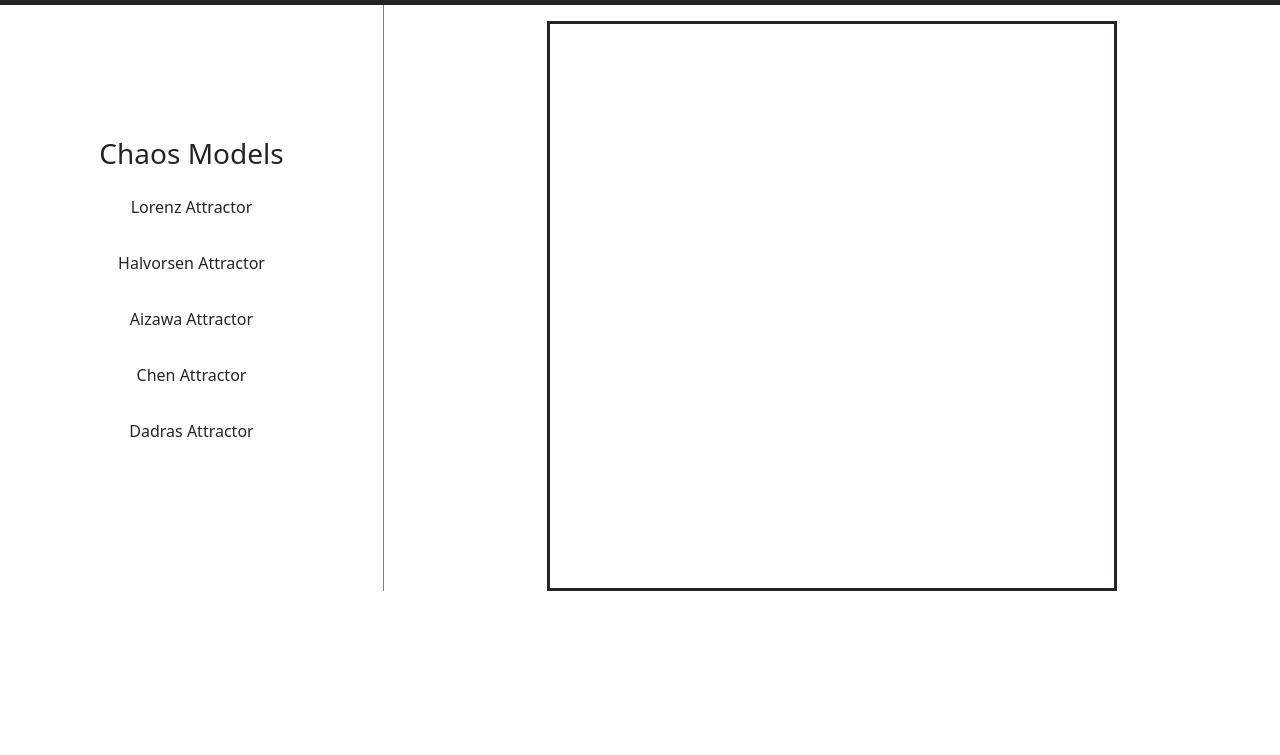
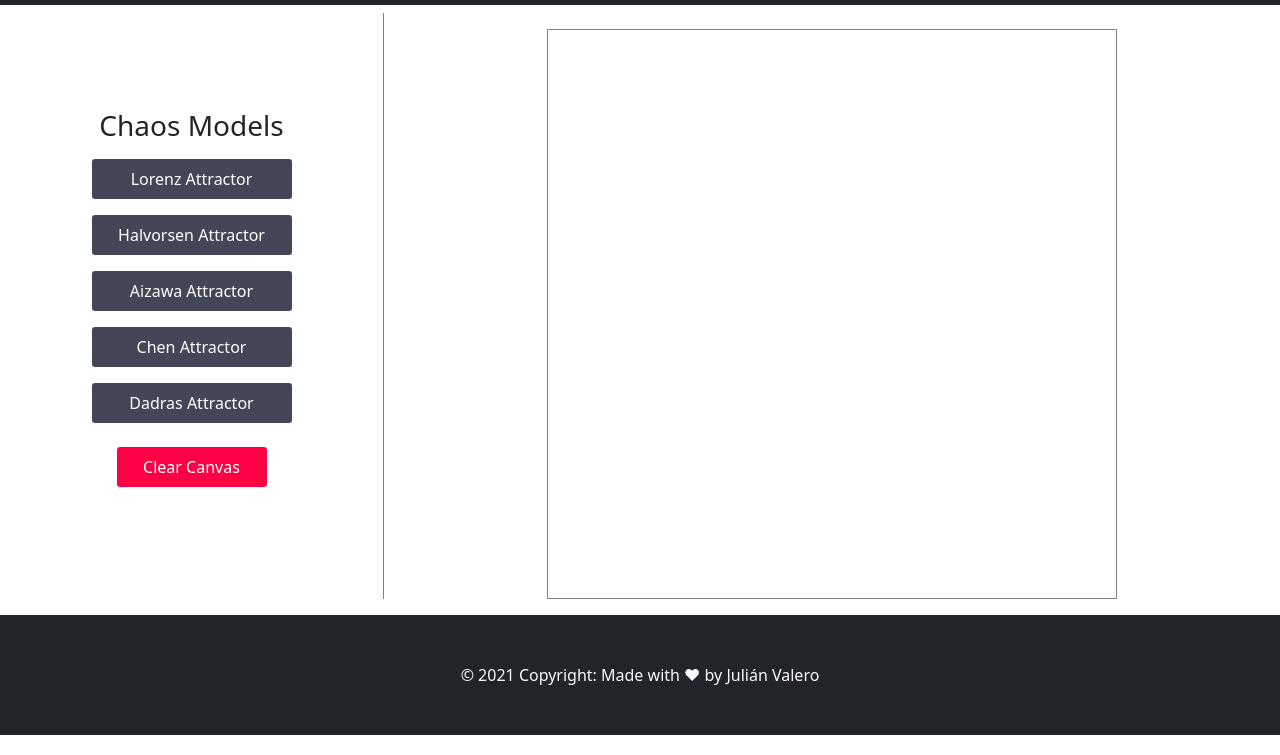
Before and after one commit to Jul472/ChaosModelsVisualizer, a plain HTML site: page index.html in a window 1280 px wide. Shown: the part 45-800 px from the top of the page. Drawn offline with nearby package versions, Linux system fonts and the light colour scheme.

Commit message:
Adding styles to both menus. Adding new js, favicon and css folders. Adding favicon logo. Uptading js code

```diff
--- /dev/null
+++ b/css/index.css
@@ -0,0 +1,71 @@
+body{
+    background-color: rgb(255, 255, 255);
+    /* background-color: #25252A; */
+}
+
+.canvasContainer {
+    margin: auto;
+}
+
+#miCanvas {
+    display: inline-block;
+    max-width: 100%;
+    max-height: 100%;
+}
+
+.functionBtn{
+    padding: .5em;
+    margin: .5em;
+    width: 200px;
+    border: none;
+    border-radius: .2em;
+    background-color: #424656;
+    color: white;
+    outline: none;
+}
+
+.functionBtn:active {
+    background-color: #2c2f3a;
+}
+
+.clearCanvasBtn{
+    background-color: #ff0044;
+    color: white;
+    padding: .5em;
+    margin: 1em 0 1em 0;
+    width: 150px;
+    border: none;
+    outline: none;
+    border-radius: .2em;
+    position: relative;
+    z-index: 1;
+}
+
+.clearCanvasBtn:active{
+    background-color: #c90237;
+}
+
+.desktopMenu {
+    display: none;
+}
+
+@media only screen and (min-width: 992px){
+
+    #miCanvas {
+        /* width: 600px; */
+        height: 570px;
+    }
+
+    .mobileMenu {
+        display: none;
+    }
+    .desktopMenu {
+        display: block;
+        padding: 1em;
+        width: 30vw;
+        border-right: 1px solid gray;
+    }
+    .desktopMenuFunctions{
+        height: 100%;
+    }
+}
--- a/index.css
+++ /dev/null
@@ -1,39 +0,0 @@
-.canvasContainer {
-    margin: auto;
-}
-
-#miCanvas {
-    display: inline-block;
-    max-width: 100%;
-    max-height: 100%;
-}
-
-a {
-    cursor: pointer;
-    padding: 1em;
-}
-
-.desktopMenu {
-    display: none;
-}
-
-@media only screen and (min-width: 992px){
-
-    #miCanvas {
-        /* width: 600px; */
-        height: 570px;
-    }
-
-    .mobileMenu {
-        display: none;
-    }
-    .desktopMenu {
-        display: block;
-        padding: 1em;
-        width: 30vw;
-        border-right: 1px solid gray;
-    }
-    .desktopMenuFunctions{
-        height: 100%;
-    }
-}
--- a/index.html
+++ b/index.html
@@ -1,15 +1,21 @@
 <!DOCTYPE html>
 <html lang="en">
+
 <head>
   <meta charset="UTF-8">
   <meta name="viewport" content="width=device-width, initial-scale=1.0">
   <title>Chaos Models Visualizer</title>
-    <link rel="stylesheet" href="./index.css">
 
-    <link rel="stylesheet" href="https://pro.fontawesome.com/releases/v5.10.0/css/all.css" integrity="sha384-AYmEC3Yw5cVb3ZcuHtOA93w35dYTsvhLPVnYs9eStHfGJvOvKxVfELGroGkvsg+p" crossorigin="anonymous"/>
+  <link rel="stylesheet" href="https://pro.fontawesome.com/releases/v5.10.0/css/all.css"
+    integrity="sha384-AYmEC3Yw5cVb3ZcuHtOA93w35dYTsvhLPVnYs9eStHfGJvOvKxVfELGroGkvsg+p" crossorigin="anonymous" />
 
-    <link href="https://cdn.jsdelivr.net/npm/bootstrap@5.0.0-beta1/dist/css/bootstrap.min.css" rel="stylesheet" integrity="sha384-giJF6kkoqNQ00vy+HMDP7azOuL0xtbfIcaT9wjKHr8RbDVddVHyTfAAsrekwKmP1" crossorigin="anonymous">
+  <link href="https://cdn.jsdelivr.net/npm/bootstrap@5.0.0-beta1/dist/css/bootstrap.min.css" rel="stylesheet"
+    integrity="sha384-giJF6kkoqNQ00vy+HMDP7azOuL0xtbfIcaT9wjKHr8RbDVddVHyTfAAsrekwKmP1" crossorigin="anonymous">
+
+  <link rel="stylesheet" href="./css/index.css">
+  <link rel="shortcut icon" href="./favicon/kisspng-logo-rocket-download-icon-vector-letter-v-5a713880ee8728.452763761517369472977.png" type="image/x-icon">
 </head>
+
 <body>
 
   <nav class="navbar navbar-dark bg-dark">
@@ -18,47 +24,67 @@
     </div>
   </nav>
 
-    <div class="accordion accordion-flush mobileMenu" id="accordionFlushExample">
+  <main>
+
+    <div class="accordion accordion-flush mobileMenu bg-light" id="accordionFlushExample">
       <div class="accordion-item">
         <h2 class="accordion-header" id="flush-headingOne">
-            <button class="accordion-button collapsed" type="button" data-bs-toggle="collapse" data-bs-target="#flush-collapseOne" aria-expanded="false" aria-controls="flush-collapseOne">
+          <button class="accordion-button collapsed" type="button" data-bs-toggle="collapse"
+            data-bs-target="#flush-collapseOne" aria-expanded="false" aria-controls="flush-collapseOne">
             Chaos Models
           </button>
         </h2>
-          <div id="flush-collapseOne" class="accordion-collapse collapse" aria-labelledby="flush-headingOne" data-bs-parent="#accordionFlushExample">
+        <div id="flush-collapseOne" class="accordion-collapse collapse" aria-labelledby="flush-headingOne"
+          data-bs-parent="#accordionFlushExample">
           <div class="d-flex flex-column justify-content-center align-items-center">
-                <a onclick="lorenz()">Lorenz Attractor</a>
-                <a onclick="halvorsen()">Halvorsen Attractor</a>
-                <a onclick="aizawa()">Aizawa Attractor</a>
-                <a onclick="chen()">Chen Attractor</a>
-                <a onclick="dadras()">Dadras Attractor</a>
+
+            <button class="functionBtn" onclick="lorenz()">Lorenz Attractor</button>
+            <button class="functionBtn" onclick="halvorsen()">Halvorsen Attractor</button>
+            <button class="functionBtn" onclick="aizawa()">Aizawa Attractor</button>
+            <button class="functionBtn" onclick="chen()">Chen Attractor</button>
+            <button class="functionBtn" onclick="dadras()">Dadras Attractor</button>
+
+            <button class="clearCanvasBtn" onclick="clearCanvas()">Clear Canvas</button>
           </div>
         </div>
       </div>
     </div>
 
-    <div class="d-flex">
+    <div class="d-flex mt-2 mb-3">
 
       <div class="desktopMenu">
         <div class="desktopMenuFunctions d-flex flex-column justify-content-center align-items-center">
           <h3>Chaos Models</h3>
-                <a onclick="lorenz()">Lorenz Attractor</a>
-                <a onclick="halvorsen()">Halvorsen Attractor</a>
-                <a onclick="aizawa()">Aizawa Attractor</a>
-                <a onclick="chen()">Chen Attractor</a>
-                <a onclick="dadras()">Dadras Attractor</a>
+
+          <button class="functionBtn" onclick="lorenz()">Lorenz Attractor</button>
+          <button class="functionBtn" onclick="halvorsen()">Halvorsen Attractor</button>
+          <button class="functionBtn" onclick="aizawa()">Aizawa Attractor</button>
+          <button class="functionBtn" onclick="chen()">Chen Attractor</button>
+          <button class="functionBtn" onclick="dadras()">Dadras Attractor</button>
+
+          <button class="clearCanvasBtn" onclick="clearCanvas()">Clear Canvas</button>
         </div>
       </div>
 
       <div class="canvasContainer d-flex justify-content-center align-items-center mt-3" id="canvasContainer">
-            <canvas width="600" height="600" style="border: solid;" id="miCanvas"></canvas>
+        <canvas width="600" height="600" style="border: 1px solid gray;" id="miCanvas"></canvas>
       </div>
 
     </div>
 
-    <script src="./chaosFunctions.js"></script>
-    <script src="./sidebarFunctions.js"></script>
+  </main>
 
-    <script src="https://cdn.jsdelivr.net/npm/bootstrap@5.0.0-beta1/dist/js/bootstrap.bundle.min.js" integrity="sha384-ygbV9kiqUc6oa4msXn9868pTtWMgiQaeYH7/t7LECLbyPA2x65Kgf80OJFdroafW" crossorigin="anonymous"></script>
+  <footer class="bg-dark text-lg-start p-5">
+    <div class="text-light text-center">
+      © 2021 Copyright: Made with ❤ by Julián Valero
+    </div>
+  </footer>
+
+  <script src="./js/chaosFunctions.js"></script>
+
+  <script src="https://cdn.jsdelivr.net/npm/bootstrap@5.0.0-beta1/dist/js/bootstrap.bundle.min.js"
+    integrity="sha384-ygbV9kiqUc6oa4msXn9868pTtWMgiQaeYH7/t7LECLbyPA2x65Kgf80OJFdroafW"
+    crossorigin="anonymous"></script>
 </body>
+
 </html>
--- a/chaosFunctions.js
+++ b/js/chaosFunctions.js
@@ -14,6 +14,11 @@ let z = 0;
 var dx;
 var dy;
 var dz;
+
+function clearCanvas(){
+  clearInterval(interval)
+  context.clearRect(-300, -300, canvas.width, canvas.height);
+}
 
 function resetVariables(x1, y1, z1) {
   x = x1;
@@ -90,7 +95,7 @@ function lorenz() {
 
 function halvorsen() {
   clearInterval(interval);
-  context.clearRect(-300, -300, 600, 600);
+  context.clearRect(-300, -300, canvas.width, canvas.height);
 
   resetVariables(0.1, 0, 1);
 
@@ -102,7 +107,7 @@ function halvorsen() {
   let i = 1;
 
   interval = setInterval(function () {
-    context.clearRect(-300, -300, 600, 600);
+    context.clearRect(-300, -300, canvas.width, canvas.height);
 
     if (i < 3000) {
       // //Differential Equations
@@ -120,7 +125,7 @@ function halvorsen() {
     }
 
     //Canvas
-    const degradado = context.createLinearGradient(0, 0, 500, 500);
+    const degradado = context.createLinearGradient(0, 0, canvas.width, canvas.height);
     degradado.addColorStop(0, "#007E68");
     degradado.addColorStop(0.6, "#00B49B");
     degradado.addColorStop(0.8, "#39EDD1");
@@ -140,7 +145,7 @@ function halvorsen() {
 
 function aizawa() {
   clearInterval(interval);
-  context.clearRect(-300, -300, 600, 600);
+  context.clearRect(-300, -300, canvas.width, canvas.height);
 
   resetVariables(0.1, 0, 1);
 
@@ -157,7 +162,7 @@ function aizawa() {
   let i = 1;
 
   interval = setInterval(function () {
-    context.clearRect(-300, -300, 600, 600);
+    context.clearRect(-300, -300, canvas.width, canvas.height);
 
     if (i < 3000) {
       // //Differential Equations
@@ -181,7 +186,7 @@ function aizawa() {
     }
 
     //Canvas
-    const degradado = context.createLinearGradient(0, 0, 500, 500);
+    const degradado = context.createLinearGradient(0, 0, canvas.width, canvas.height);
     degradado.addColorStop(0, "#296073");
     degradado.addColorStop(0.6, "#3596B5");
     degradado.addColorStop(0.8, "#ADC5CF");
@@ -201,7 +206,7 @@ function aizawa() {
 
 function chen() {
   clearInterval(interval);
-  context.clearRect(-300, -300, 600, 600);
+  context.clearRect(-300, -300, canvas.width, canvas.height);
 
   resetVariables(0.1, 0, 1);
 
@@ -215,7 +220,7 @@ function chen() {
   let i = 1;
 
   interval = setInterval(function () {
-    context.clearRect(-300, -300, 600, 600);
+    context.clearRect(-300, -300, canvas.width, canvas.height);
 
     if (i < 3000) {
       // //Differential Equations
@@ -233,7 +238,7 @@ function chen() {
     }
 
     //Canvas
-    const degradado = context.createLinearGradient(0, 0, 500, 500);
+    const degradado = context.createLinearGradient(0, 0, canvas.width, canvas.height);
     degradado.addColorStop(0, "#B1002E");
     degradado.addColorStop(0.6, "#FD4D65");
     degradado.addColorStop(0.8, "#E73654");
@@ -254,7 +259,7 @@ function chen() {
 
 function dadras() {
   clearInterval(interval);
-  context.clearRect(-300, -300, 600, 600);
+  context.clearRect(-300, -300, canvas.width, canvas.height);
 
   resetVariables(0.1, 0, 1);
 
@@ -269,7 +274,7 @@ function dadras() {
   let i = 1;
 
   interval = setInterval(function () {
-    context.clearRect(-300, -300, 600, 600);
+    context.clearRect(-300, -300, canvas.width, canvas.height);
 
     if (i < 1000) {
       // //Differential Equations
@@ -287,7 +292,7 @@ function dadras() {
     }
 
     //Canvas
-    const degradado = context.createLinearGradient(0, 0, 500, 500);
+    const degradado = context.createLinearGradient(0, 0, canvas.width, canvas.height);
     degradado.addColorStop(0, "#1AEE64");
     degradado.addColorStop(0.6, "#00B77C");
     degradado.addColorStop(0.8, "#00CDFF");
```
Also changed, not shown: favicon/kisspng-logo-rocket-download-icon-vector-letter-v-5a713880ee8728.452763761517369472977.png (added). Lines whose indentation alone changed are shown as unchanged.
